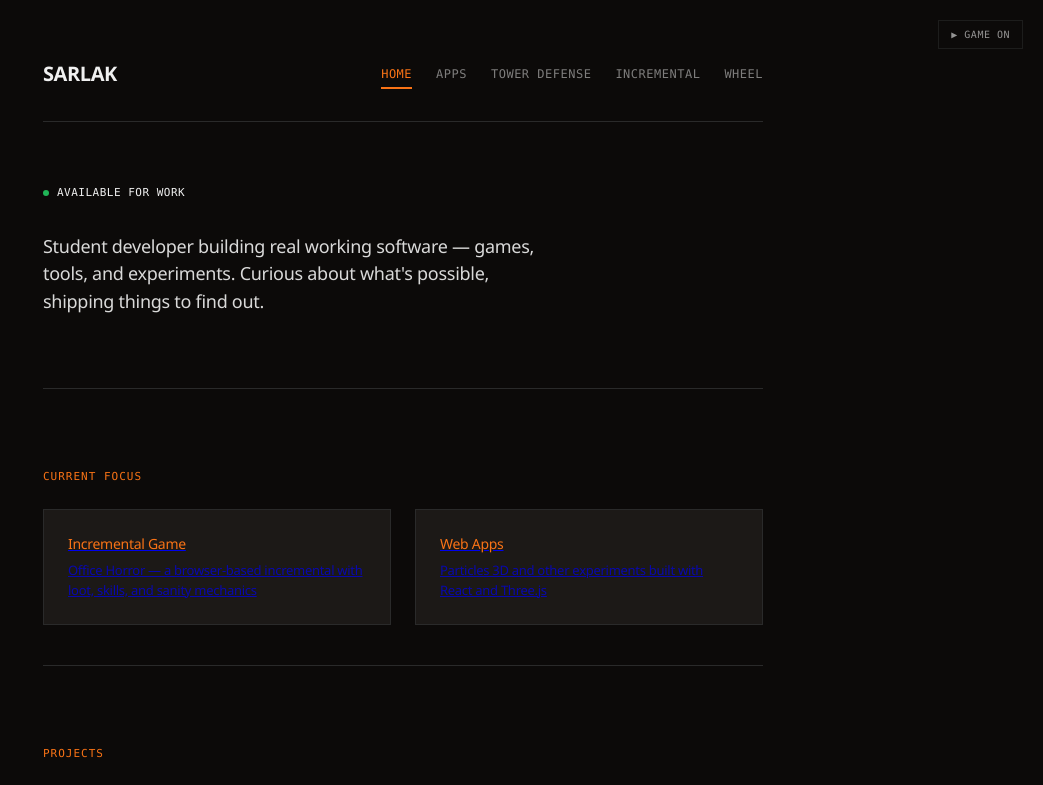
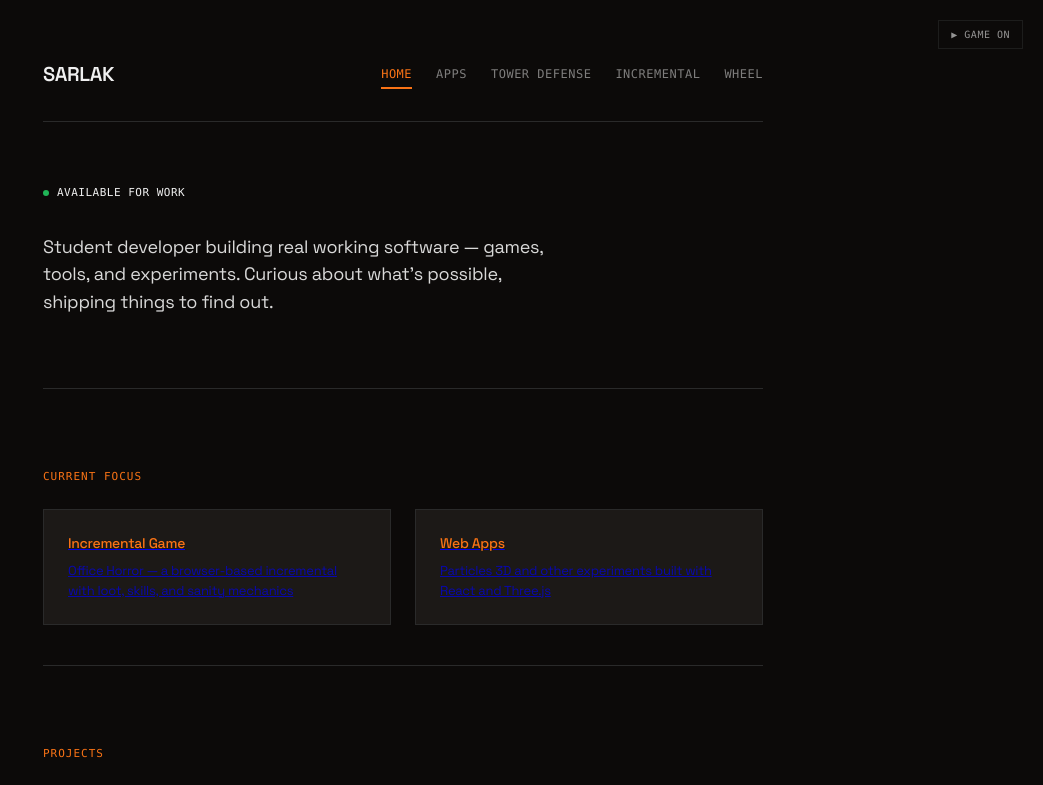
Before and after one commit to shahhinsarlak/sarlakweb, a Next.js app: page / in a window 1280 px wide. Shown: the top 785 px of the page, without its empty margins (237-1280 px from the left). Built offline with nearby package versions, Linux system fonts and the light colour scheme.

Commit message:
feat(10-01): load Space Grotesk replacing Inter in layout.js
- Replace Inter:wght@400;500;600 with Space+Grotesk:wght@300;400;500;600;700
- Preconnect links unchanged
- crossOrigin casing preserved (JSX-correct)

```diff
--- a/app/layout.js
+++ b/app/layout.js
@@ -12,7 +12,7 @@ export default function RootLayout({ children }) {
         <link rel="preconnect" href="https://fonts.googleapis.com" />
         <link rel="preconnect" href="https://fonts.gstatic.com" crossOrigin="anonymous" />
         <link
-          href="https://fonts.googleapis.com/css2?family=Inter:wght@400;500;600&display=swap"
+          href="https://fonts.googleapis.com/css2?family=Space+Grotesk:wght@300;400;500;600;700&display=swap"
           rel="stylesheet"
         />
       </head>
```
